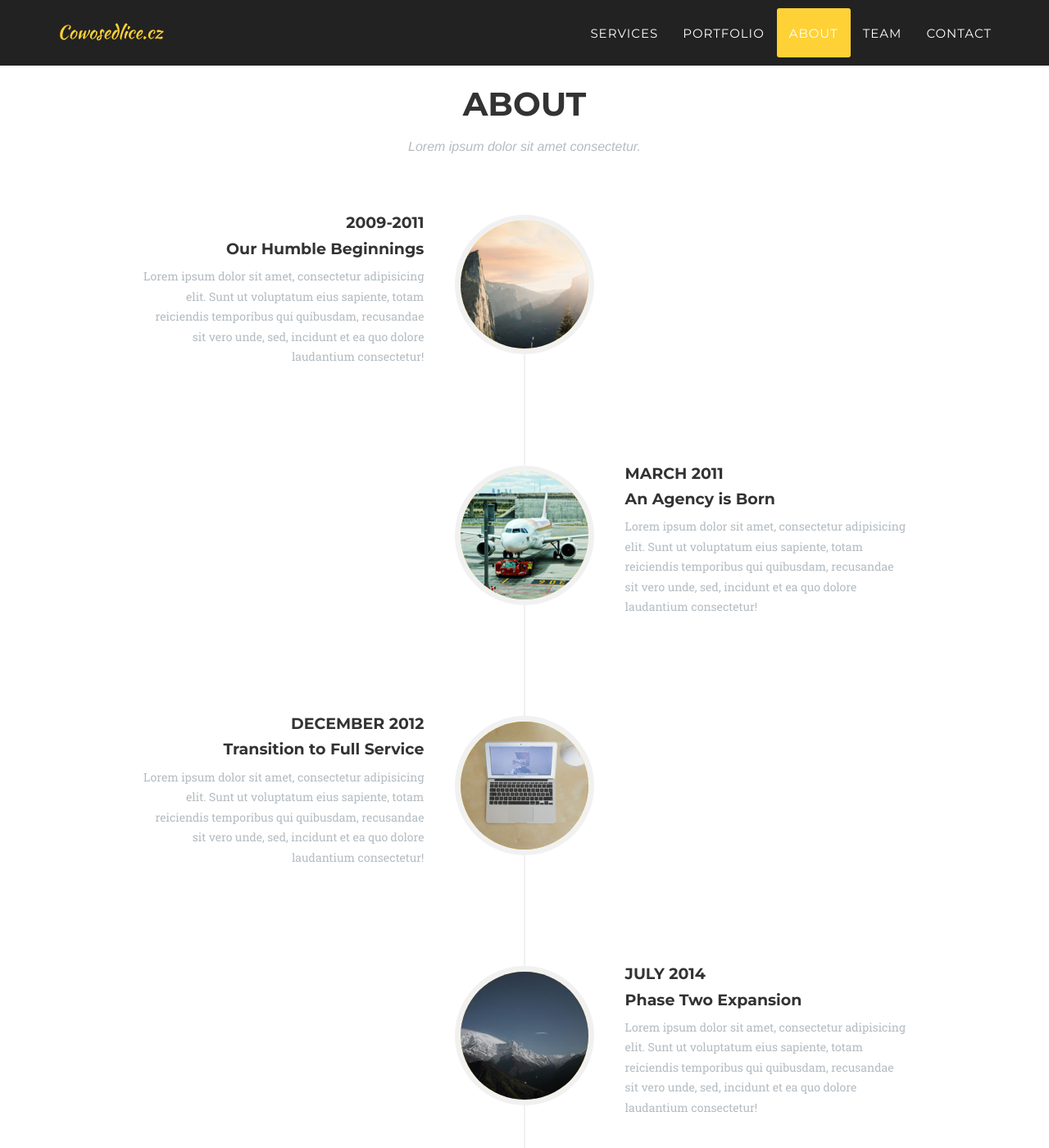
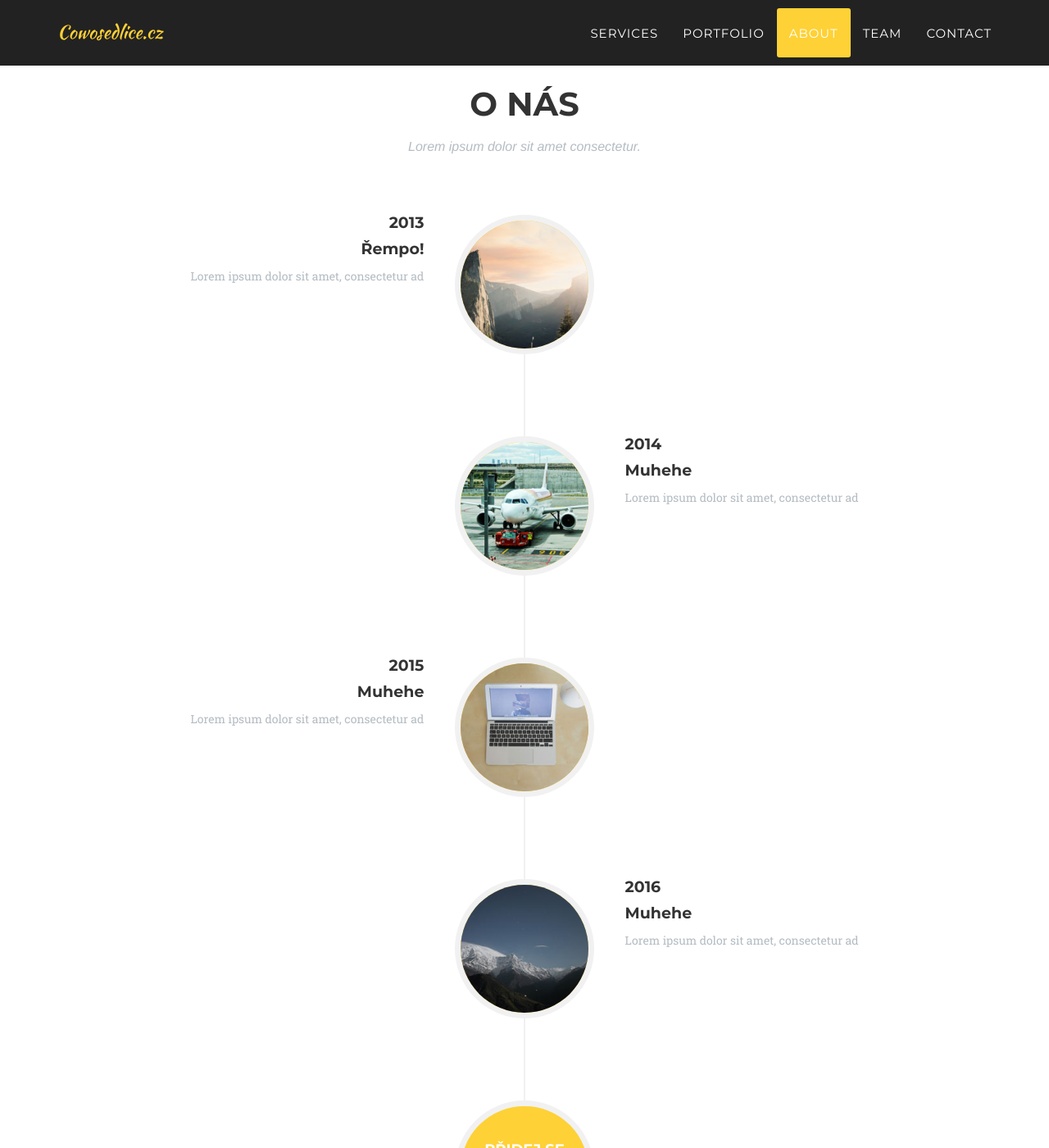
Before and after one commit to cowosedlice/cowosedlice.cz, a Jekyll site: the page built from index.html, in a window 1280 px wide and 1400 px high, scrolled down 2751 px. Shown: the whole window at 82% size. Built offline with Jekyll 4.4.1, drawn with Linux system fonts in a browser that asks for light colours; some web fonts are replaced; some of the changed text lies outside the part shown.

Commit message:
Configurable About us.

```diff
--- a/_config.yml
+++ b/_config.yml
@@ -6,6 +6,29 @@ title: Cowosedlice.cz
 email: radek@cowosedlice.cz
 description: "Coworkingová kancelář Novosedlice / Teplice."
 
+# About section
+history-heading: O nás
+history-subheading: Lorem ipsum dolor sit amet consectetur.
+history:
+- date: 2013
+  title: Řempo!
+  pic: 1
+  descr: Lorem ipsum dolor sit amet, consectetur ad
+
+- date: 2014
+  title: Muhehe
+  pic: 2
+  descr: Lorem ipsum dolor sit amet, consectetur ad
+
+- date: 2015
+  title: Muhehe
+  pic: 3
+  descr: Lorem ipsum dolor sit amet, consectetur ad
+
+- date: 2016
+  title: Muhehe
+  pic: 4
+  descr: Lorem ipsum dolor sit amet, consectetur ad
 
 # Team names, titles and social links
 people:
--- a/_includes/about.html
+++ b/_includes/about.html
@@ -3,74 +3,33 @@
         <div class="container">
             <div class="row">
                 <div class="col-lg-12 text-center">
-                    <h2 class="section-heading">About</h2>
-                    <h3 class="section-subheading text-muted">Lorem ipsum dolor sit amet consectetur.</h3>
+                    <h2 class="section-heading">{{site.history-heading}}</h2>
+                    <h3 class="section-subheading text-muted">{{site.history-subheading}}</h3>
                 </div>
             </div>
             <div class="row">
                 <div class="col-lg-12">
                     <ul class="timeline">
-                        <li>
+                        {% for entry in site.history %}
+                            <li class="{% cycle 'timeline-normal', 'timeline-inverted' %}">
                                 <div class="timeline-image">
-                                <img class="img-circle img-responsive" src="img/about/1.jpg" alt="">
+                                    <img class="img-circle img-responsive" src="img/about/{{ entry.pic }}.jpg" alt="">
                                 </div>
                                 <div class="timeline-panel">
                                     <div class="timeline-heading">
-                                    <h4>2009-2011</h4>
-                                    <h4 class="subheading">Our Humble Beginnings</h4>
+                                        <h4>{{ entry.date }}</h4>
+                                        <h4 class="subheading">{{ entry.title }}</h4>
                                     </div>
                                     <div class="timeline-body">
-                                    <p class="text-muted">Lorem ipsum dolor sit amet, consectetur adipisicing elit. Sunt ut voluptatum eius sapiente, totam reiciendis temporibus qui quibusdam, recusandae sit vero unde, sed, incidunt et ea quo dolore laudantium consectetur!</p>
+                                        <p class="text-muted">{{ entry.descr }}</p>
                                     </div>
                                 </div>
                             </li>
+                        {% endfor %}
                         <li class="timeline-inverted">
                             <div class="timeline-image">
-                                <img class="img-circle img-responsive" src="img/about/2.jpg" alt="">
-                            </div>
-                            <div class="timeline-panel">
-                                <div class="timeline-heading">
-                                    <h4>March 2011</h4>
-                                    <h4 class="subheading">An Agency is Born</h4>
-                                </div>
-                                <div class="timeline-body">
-                                    <p class="text-muted">Lorem ipsum dolor sit amet, consectetur adipisicing elit. Sunt ut voluptatum eius sapiente, totam reiciendis temporibus qui quibusdam, recusandae sit vero unde, sed, incidunt et ea quo dolore laudantium consectetur!</p>
-                                </div>
-                            </div>
-                        </li>
-                        <li>
-                            <div class="timeline-image">
-                                <img class="img-circle img-responsive" src="img/about/3.jpg" alt="">
-                            </div>
-                            <div class="timeline-panel">
-                                <div class="timeline-heading">
-                                    <h4>December 2012</h4>
-                                    <h4 class="subheading">Transition to Full Service</h4>
-                                </div>
-                                <div class="timeline-body">
-                                    <p class="text-muted">Lorem ipsum dolor sit amet, consectetur adipisicing elit. Sunt ut voluptatum eius sapiente, totam reiciendis temporibus qui quibusdam, recusandae sit vero unde, sed, incidunt et ea quo dolore laudantium consectetur!</p>
-                                </div>
-                            </div>
-                        </li>
-                        <li class="timeline-inverted">
-                            <div class="timeline-image">
-                                <img class="img-circle img-responsive" src="img/about/4.jpg" alt="">
-                            </div>
-                            <div class="timeline-panel">
-                                <div class="timeline-heading">
-                                    <h4>July 2014</h4>
-                                    <h4 class="subheading">Phase Two Expansion</h4>
-                                </div>
-                                <div class="timeline-body">
-                                    <p class="text-muted">Lorem ipsum dolor sit amet, consectetur adipisicing elit. Sunt ut voluptatum eius sapiente, totam reiciendis temporibus qui quibusdam, recusandae sit vero unde, sed, incidunt et ea quo dolore laudantium consectetur!</p>
-                                </div>
-                            </div>
-                        </li>
-                        <li class="timeline-inverted">
-                            <div class="timeline-image">
-                                <h4>Be Part
-                                    <br>Of Our
-                                    <br>Story!</h4>
+                                <h4>Přidej se
+                                    <br>k nám!</h4>
                             </div>
                         </li>
                     </ul>
```
Lines whose indentation alone changed are shown as unchanged.
